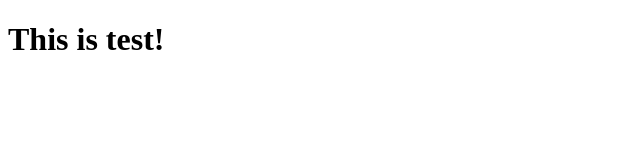
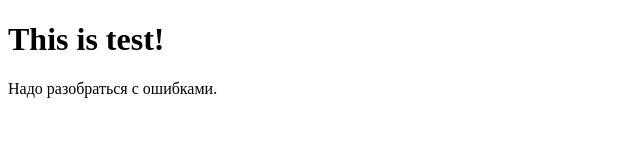
Before and after one commit to katagan/gitTest, a plain HTML site: page index.html in a window 1280 px wide. Shown: the whole page, without its empty margins (0-640 px from the left). Drawn offline with Linux system fonts and the light colour scheme.

Commit message:
change in html

```diff
--- a/index.html
+++ b/index.html
@@ -8,5 +8,6 @@
 </head>
 <body>
     <h1>This is test!</h1>
+    <p>Надо разобраться с ошибками.</p>
 </body>
 </html>
```
Also changed, not shown: main.css (added).
